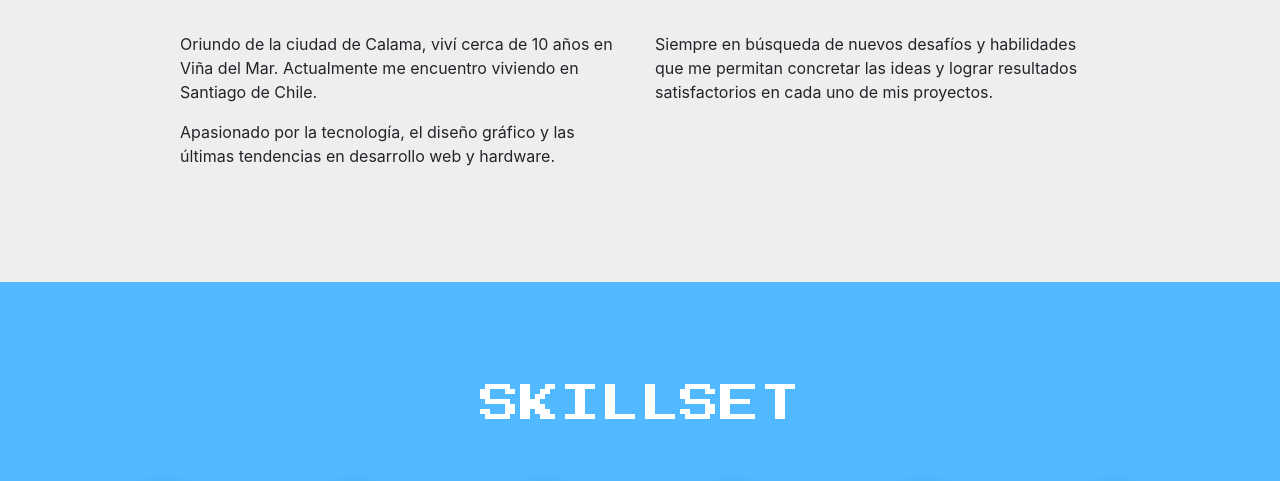
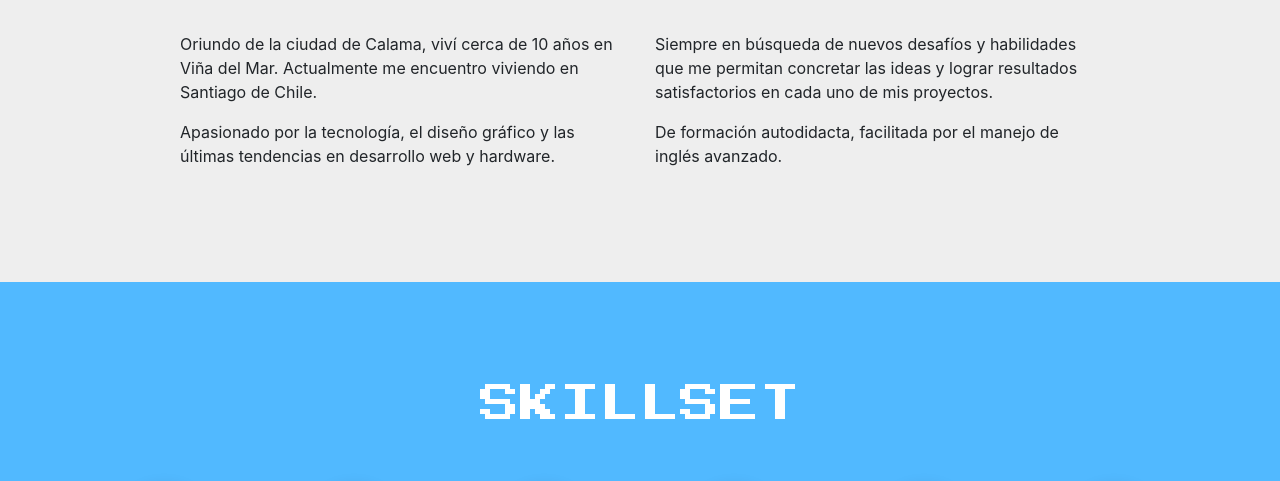
Before and after one commit to Emkauno/portafolio-td, a website: page index.html in a window 1280 px wide. Shown: the part 940-1421 px from the top of the page. Drawn offline with nearby package versions, Linux system fonts and the light colour scheme; a script that the page names is missing.

Commit message:
texto sobre mi

```diff
--- a/index.html
+++ b/index.html
@@ -84,7 +84,7 @@
             <p> Siempre en búsqueda de nuevos desafíos y habilidades que me
               permitan concretar las ideas y lograr resultados satisfactorios en cada uno de mis
               proyectos. </p>
-
+            <p>De formación autodidacta, facilitada por el manejo de inglés avanzado.</p>
           </div>
         </div>
       </div>
```
